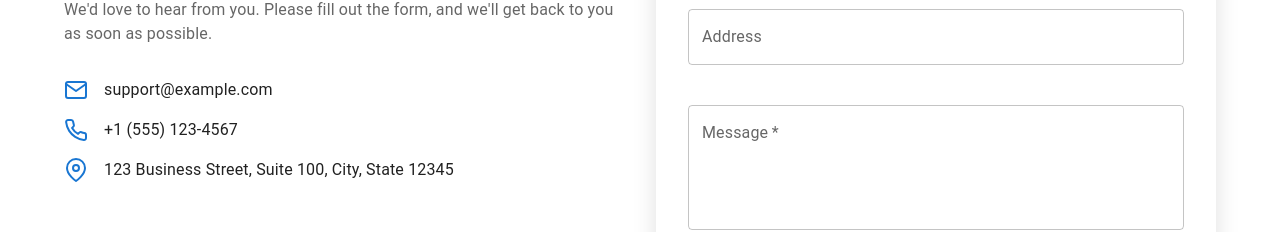
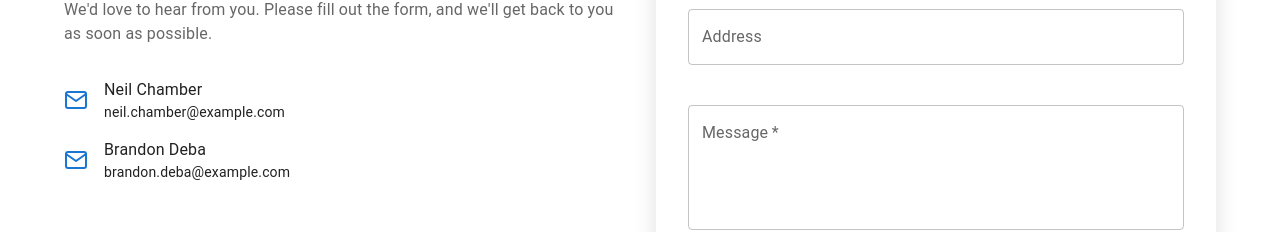
Before and after one commit to rlk23/Brandon-actual-website, a React (Vite) app: page /contact in a window 1280 px wide. Shown: the part 679-911 px from the top of the page. Built offline with nearby package versions, Linux system fonts and the light colour scheme.

Commit message:
Fourth Commit

```diff
--- a/src/pages/Contact.jsx
+++ b/src/pages/Contact.jsx
@@ -13,7 +13,7 @@ import {
   Alert,
 } from "@mui/material";
 import { styled } from "@mui/system";
-import { FiMail, FiPhone, FiMapPin } from "react-icons/fi";
+import { FiMail } from "react-icons/fi";
 
 // Hero Section Styling
 const HeroSection = styled(Box)(({ theme }) => ({
@@ -121,17 +121,17 @@ const ContactUsPage = () => {
               <Box sx={{ mt: 4 }}>
                 <ContactInfoItem>
                   <FiMail size={24} />
-                  <Typography>support@example.com</Typography>
+                  <Box>
+                    <Typography variant="body1">Neil Chamber</Typography>
+                    <Typography variant="body2">neil.chamber@example.com</Typography>
+                  </Box>
                 </ContactInfoItem>
                 <ContactInfoItem>
-                  <FiPhone size={24} />
-                  <Typography>+1 (555) 123-4567</Typography>
-                </ContactInfoItem>
-                <ContactInfoItem>
-                  <FiMapPin size={24} />
-                  <Typography>
-                    123 Business Street, Suite 100, City, State 12345
-                  </Typography>
+                  <FiMail size={24} />
+                  <Box>
+                    <Typography variant="body1">Brandon Deba</Typography>
+                    <Typography variant="body2">brandon.deba@example.com</Typography>
+                  </Box>
                 </ContactInfoItem>
               </Box>
             </Box>
```
